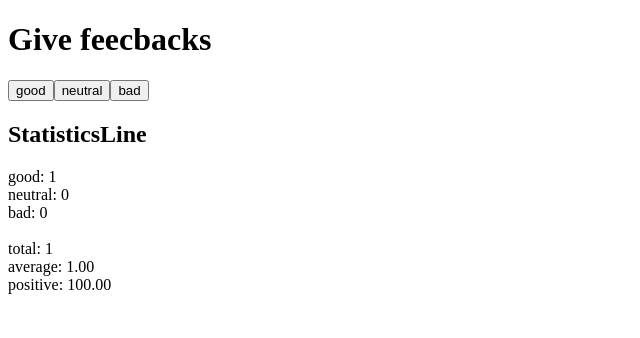
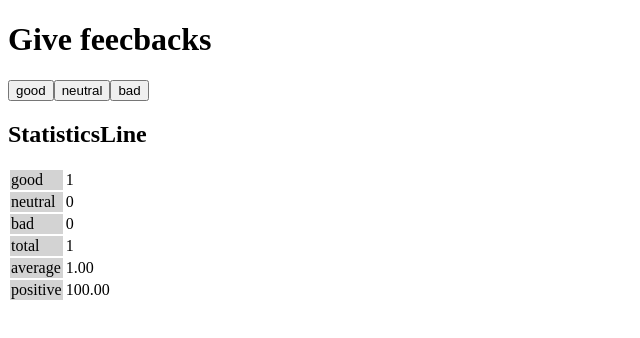
Before and after one commit to AlbertoSSC/FullStackOpen, a React (Vite) app in the folder part01/: page / in a window 1280 px wide. Both pictures are taken after a click on the button "good". Shown: the top 338 px of the page, without its empty margins (0-640 px from the left). Built offline with nearby package versions, Linux system fonts and the light colour scheme.

Commit message:
part01: exercise 1.11, unicafe step6

```diff
--- a/part01/src/App.jsx
+++ b/part01/src/App.jsx
@@ -27,20 +27,20 @@ const App = () => {
       {good === 0 && bad === 0 && neutral === 0 ? (
         <span>No feecbacks given </span>
       ) : (
-        <>
+        <table>
+          <colgroup>
+            <col style={{ backgroundColor: "lightgrey" }} />
+            <col />
+          </colgroup>
+          <tbody>
             <StatisticsLine text="good" value={good} />
-          <br />
             <StatisticsLine text="neutral" value={neutral} />
-          <br />
             <StatisticsLine text="bad" value={bad} />
-          <br />
-          <br />
             <StatisticsLine text="total" value={total} />
-          <br />
             <StatisticsLine text="average" value={average.toFixed(2)} />
-          <br />
             <StatisticsLine text="positive" value={positive.toFixed(2)} />
-        </>
+          </tbody>
+        </table>
       )}
     </>
   );
--- a/part01/src/Components/StatisticsLine.jsx
+++ b/part01/src/Components/StatisticsLine.jsx
@@ -1,7 +1,8 @@
 export const StatisticsLine = ({ text, value }) => {
   return (
-    <span>
-      {text}: {value}
-    </span>
+    <tr>
+      <td>{text}</td>
+      <td>{value}</td>
+    </tr>
   );
 };
```
Lines whose indentation alone changed are shown as unchanged.
